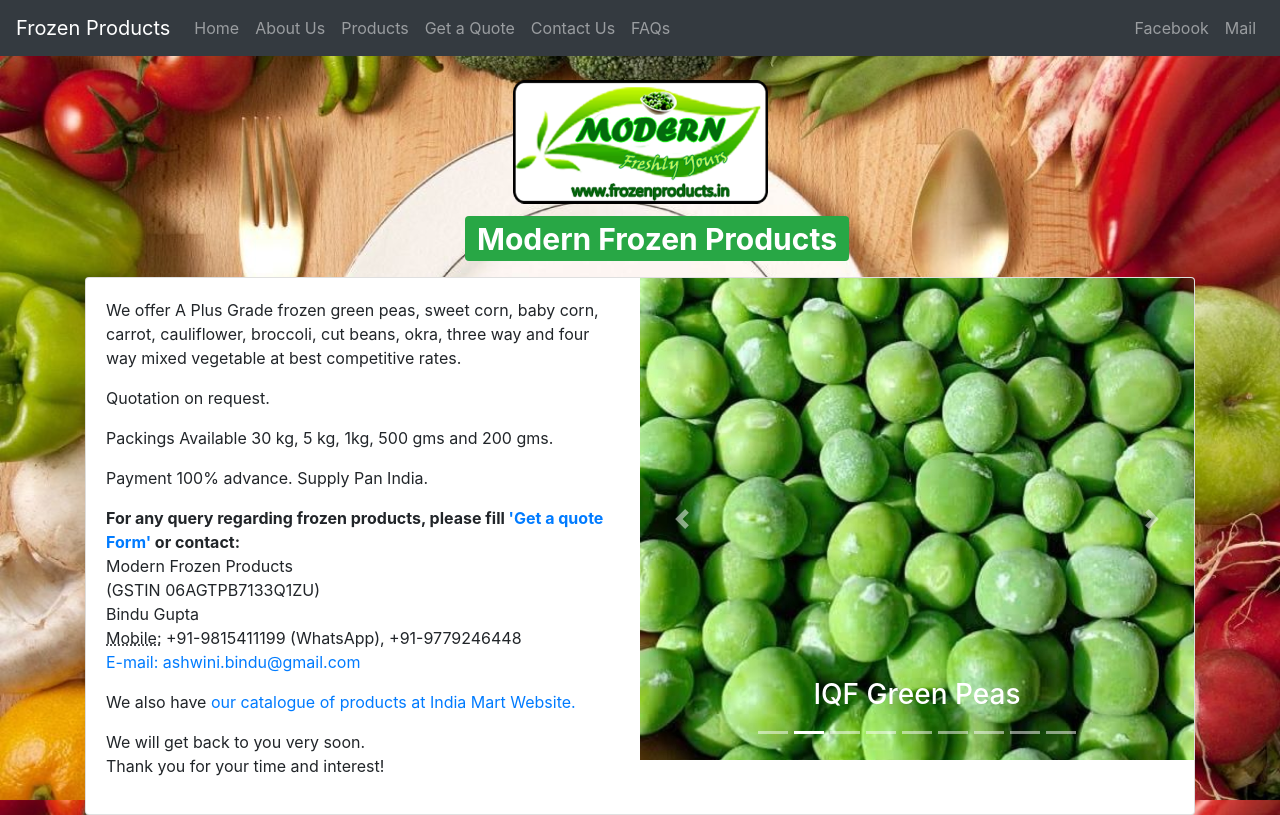
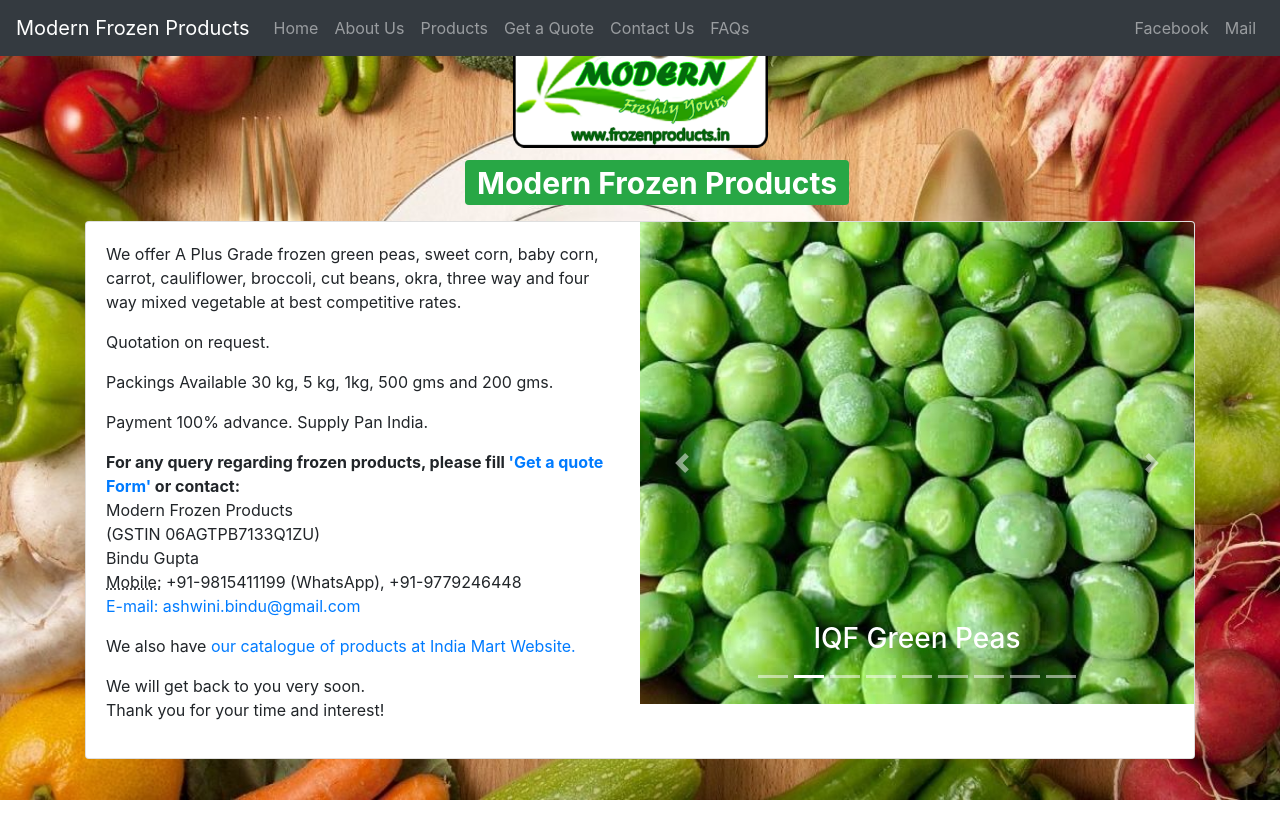
Before and after one commit to gopalkriagg/vue-frozenproducts.in, a Vue app: page / in a window 1280 px wide. Built offline with nearby package versions, Linux system fonts and the light colour scheme.

Commit message:
Fix the navbar

```diff
--- a/src/components/NavBar.vue
+++ b/src/components/NavBar.vue
@@ -1,7 +1,7 @@
 <template>
   <div>
-    <b-navbar toggleable="lg" type="dark" variant="dark">
-      <b-navbar-brand href="#">Frozen Products</b-navbar-brand>
+    <b-navbar toggleable="lg" type="dark" variant="dark" fixed="top">
+      <b-navbar-brand href="#">Modern Frozen Products</b-navbar-brand>
 
       <b-navbar-toggle target="nav-collapse"></b-navbar-toggle>
 
```
